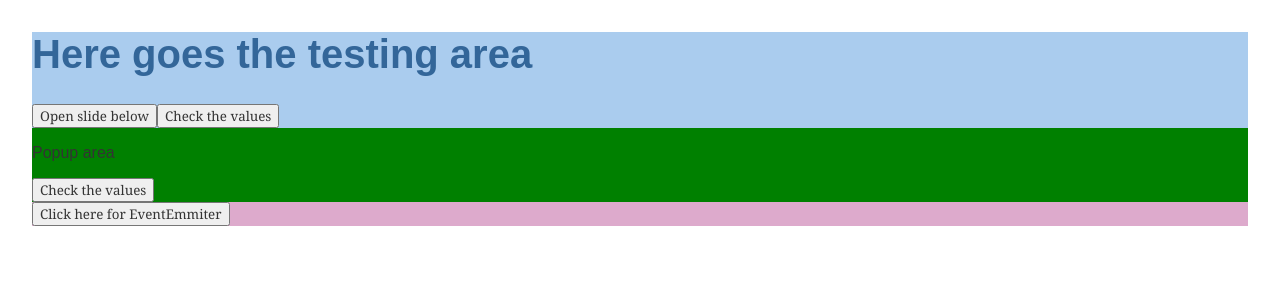
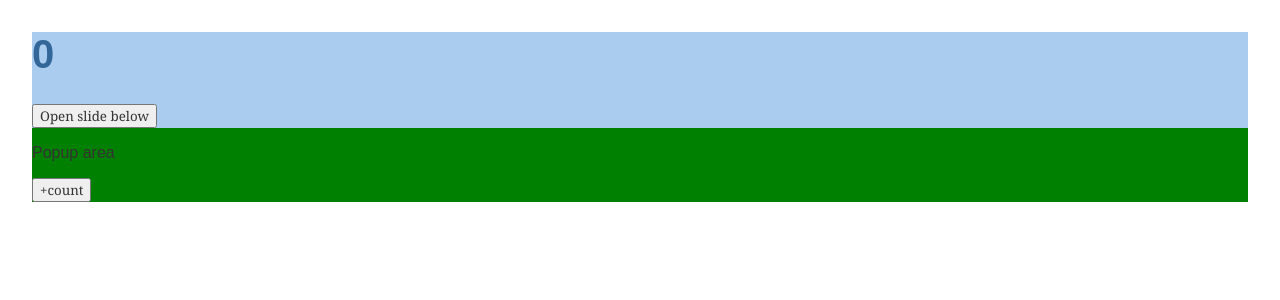
Before and after one commit to ognemrak/testingAng, an Angular app in the folder heroes-app/: page / in a window 1280 px wide. Shown: the top 300 px of the page. Built offline with nearby package versions, Linux system fonts and the light colour scheme.

Commit message:
input\output updates

```diff
--- a/heroes-app/src/app/content-drawer/content-drawer.html
+++ b/heroes-app/src/app/content-drawer/content-drawer.html
@@ -1,5 +1,4 @@
 <div class="content-holder">
-    <popup-area [boolValue]="condition"></popup-area>
-    <testing-area [boolValue]="condition"></testing-area>
-    <button class="btn-check" (click)="checkVar()">Check the values</button>
+    <popup-area (valueChange)='displayCounter($event)'></popup-area>
+    <testing-area [test]="myParentcout"></testing-area>
 </div>
--- a/heroes-app/src/app/content-drawer/content-drawer.ts
+++ b/heroes-app/src/app/content-drawer/content-drawer.ts
@@ -7,14 +7,14 @@ import { Component, OnInit, Input, Output } from '@angular/core';
 })
 
 export class ContentDrawerComponent implements OnInit {
-	condition:boolean= false;
+	myParentcout = 0;
 
 	constructor() {}
 
 	ngOnInit() {
     }
 
-	checkVar() {
-        console.log('this goes from the content-drawer.ts ' + this.condition);
+	displayCounter(count) {
+		this.myParentcout = count;
     }
 }
--- a/heroes-app/src/app/popup-area/popup-area.html
+++ b/heroes-app/src/app/popup-area/popup-area.html
@@ -1,8 +1,5 @@
 <!-- <button (click)="openClose()">Close</button> -->
 <div class="popup">
     <p>Popup area</p>
-    <button class="btn-check" (click)="checkVar()">Check the values</button>
-    <div class="btn-emiters">
-        <button (click)="generateNumber()">Click here for EventEmmiter</button>
-    </div>
+    <button class="btn-check" (click)="valueChanged()">+count</button>
 </div>
--- a/heroes-app/src/app/popup-area/popup-area.ts
+++ b/heroes-app/src/app/popup-area/popup-area.ts
@@ -7,20 +7,19 @@ import { Component, OnInit, Input, Output, EventEmitter } from '@angular/core';
 })
 
 export class PopupAreaComponent implements OnInit {
-	@Input() boolValue: boolean;
 
-	@Output() private numberGenerated = new EventEmitter<number>();
+	@Output() valueChange = new EventEmitter();
+	counter = 0;
 
-	public generateNumber() {
-		const randomNumber = Math.random();
-		this.numberGenerated.emit(randomNumber);
+	constructor() {}
+
+    ngOnInit() {
 	}
 
-	constructor() {}
-    ngOnInit() {}
 
-    checkVar() {
-        console.log('this goes from the popup.ts ' + this.boolValue);
-	}
-
+	valueChanged() { // You can give any function name
+		this.counter = this.counter + 1;
+		console.log(this.counter);
+        this.valueChange.emit(this.counter);
+    }
 }
--- a/heroes-app/src/app/testing-area/testing-area.html
+++ b/heroes-app/src/app/testing-area/testing-area.html
@@ -1,4 +1,5 @@
 <!-- <button (click)="changeBoolean()">Open slide below</button> -->
 
-<h1>Here goes the testing area</h1>
-<button (click)="checkVar()">Open slide below</button>
+<h1>{{test}}</h1>
+
+<button>Open slide below</button>
--- a/heroes-app/src/app/testing-area/testing-area.ts
+++ b/heroes-app/src/app/testing-area/testing-area.ts
@@ -7,12 +7,9 @@ import { Component, OnInit, Input, Output } from '@angular/core';
 })
 
 export class TestingAreaComponent implements OnInit {
-	@Input() boolValue: boolean;
-
-	constructor() {}
-    ngOnInit() {}
-
-    checkVar() {
-        console.log('this goes from the testing.ts ' + this.boolValue);
-    }
+	@Input() test: number;
+	constructor(){}
+	ngOnInit(){
+		console.log(this.test);
+	}
 }
```
